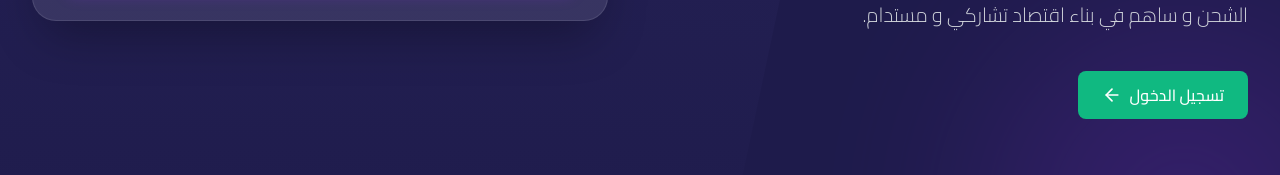
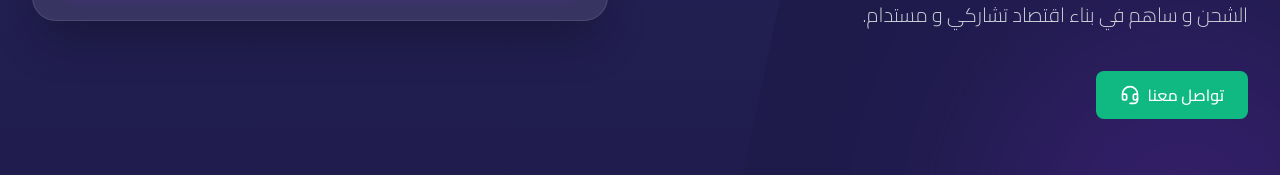
Before and after one commit to Fadis-0/ColiNova, a React (Vite) app: page / in a window 1280 px wide. Shown: the part 425-600 px from the top of the page. Built offline with nearby package versions, Linux system fonts and the light colour scheme; no server answers.

Commit message:
updated landing page: added contact us button in hero section

```diff
--- a/pages/Landing.tsx
+++ b/pages/Landing.tsx
@@ -2,7 +2,7 @@ import React from 'react';
 import { Button } from '../components/ui/Button';
 import { Footer } from '../components/layout/Footer';
 import { useLanguage } from '../context/LanguageContext';
-import { ArrowRight, ArrowLeft, Box, Truck, ShieldCheck, Leaf, Search, Star, DollarSign, Users, PiggyBank, Globe, Recycle } from 'lucide-react';
+import { ArrowRight, Headset, ArrowLeft, Box, Truck, ShieldCheck, Leaf, Search, Star, DollarSign, Users, PiggyBank, Globe, Recycle } from 'lucide-react';
 import RealMap from '../components/ui/RealMap';
 import { Marker } from 'react-map-gl/maplibre';
 import { ParcelMarker } from '../components/ui/ParcelMarker';
@@ -50,7 +50,7 @@ export const Landing = () => {
               <div className="mt-10 flex flex-col sm:flex-row gap-4 justify-center lg:justify-start">
 
                  <Button size="lg" variant="secondary" className="w-full sm:w-auto" onClick={() => window.location.hash = '#login'}>
-                   تسجيل الدخول <Arrow className={`h-5 w-5 ${dir === 'rtl' ? 'mr-2' : 'ml-2'}`} />
+                   تواصل معنا <Headset className={`h-5 w-5 ${dir === 'rtl' ? 'mr-2' : 'ml-2'}`} />
                  </Button>
               </div>
             </div>
```
